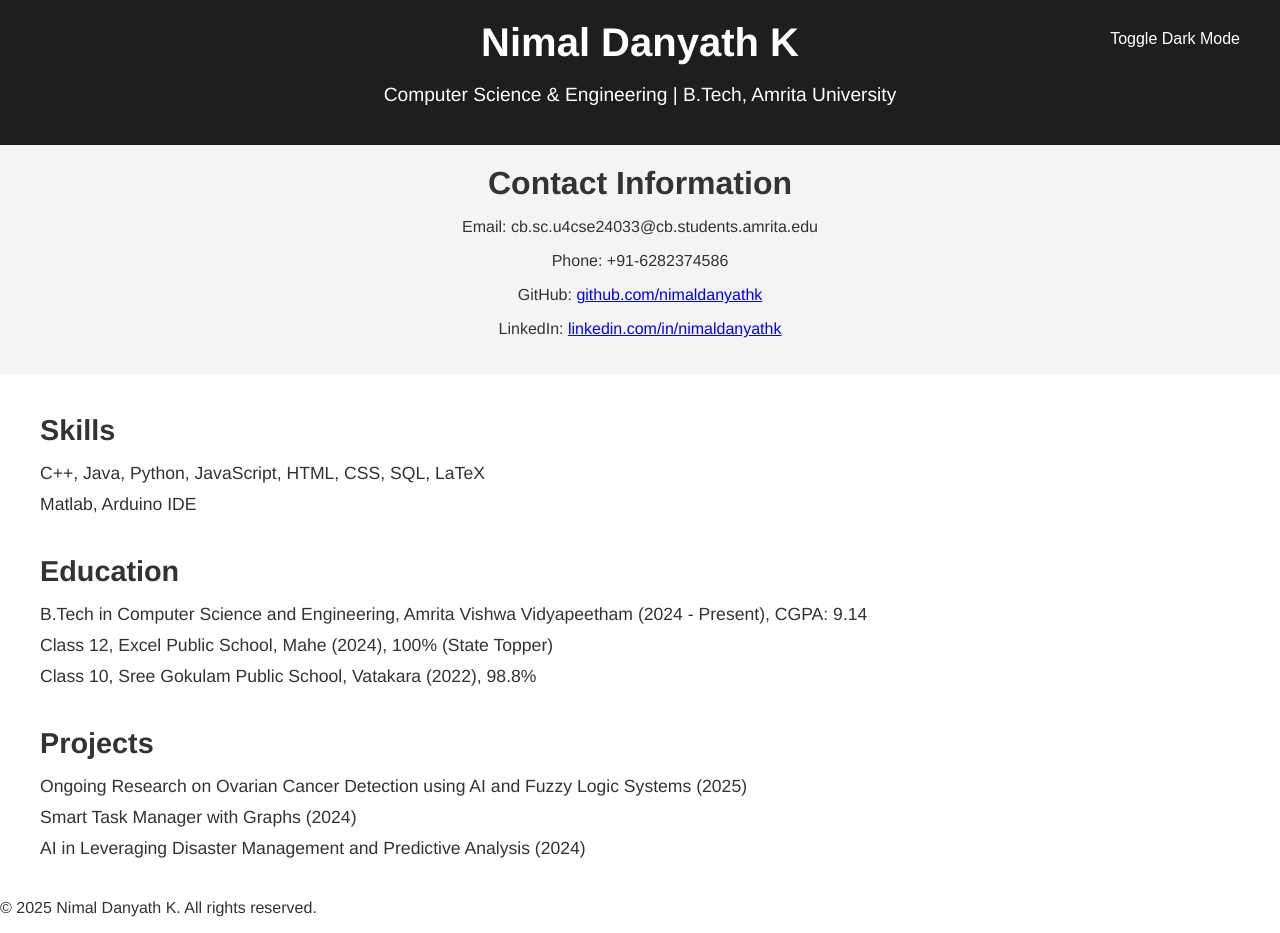
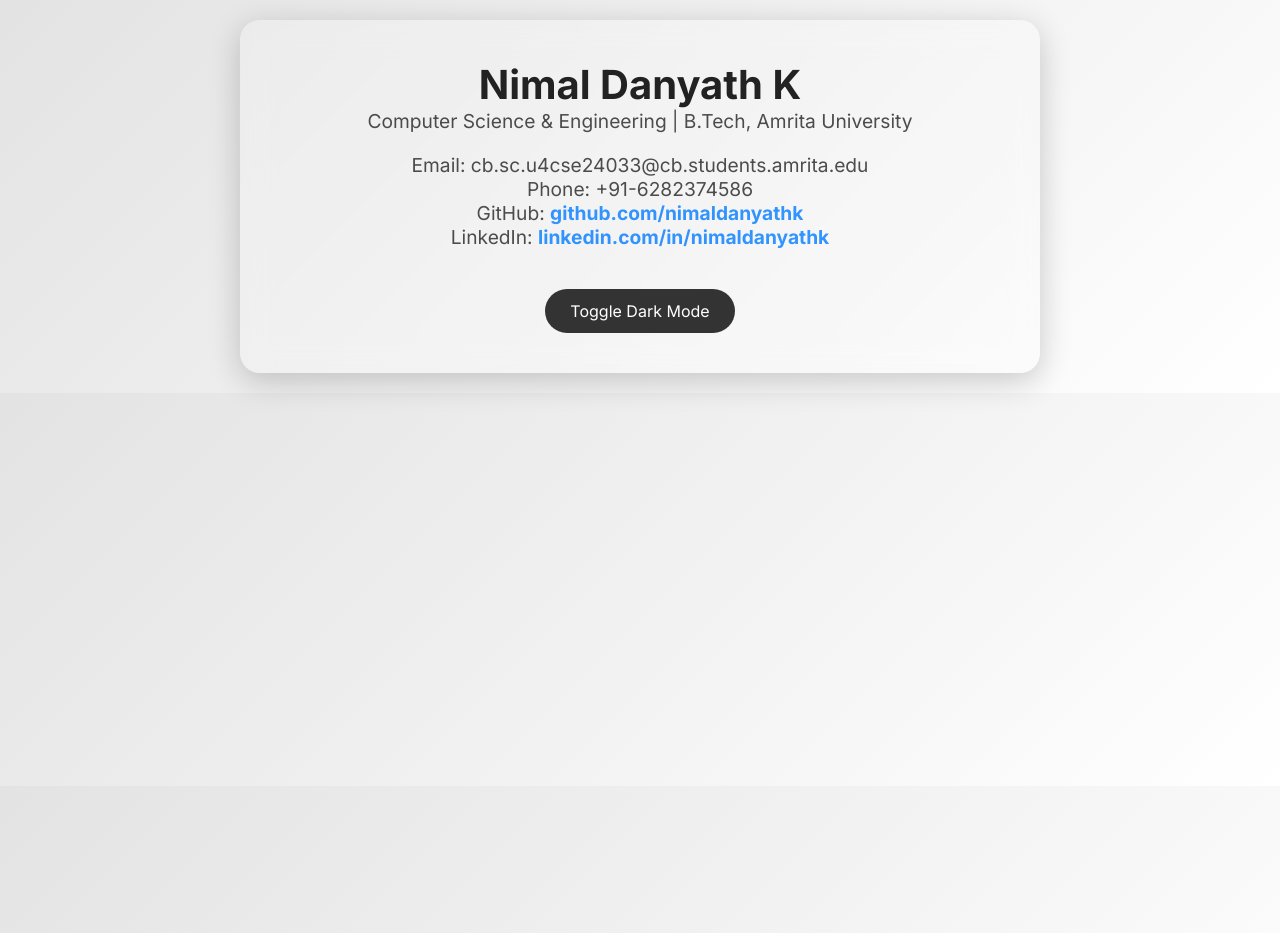
Before and after one commit to nimaldanyathk/nimaldanyathk.github.io, a Jekyll site: the page index.html, which Jekyll copies as it is, in a window 1280 px wide. Built offline with Jekyll 4.4.1, drawn with Linux system fonts in a browser that asks for light colours; after the commit the page ends 900 px from its top, so only the background shows below that.

Commit message:
Update index.html

```diff
--- a/index.html
+++ b/index.html
@@ -1,176 +1,116 @@
 <!DOCTYPE html>
 <html lang="en">
-
 <head>
     <meta charset="UTF-8">
     <meta name="viewport" content="width=device-width, initial-scale=1.0">
     <meta http-equiv="X-UA-Compatible" content="ie=edge">
     <title>Nimal Danyath K - Portfolio</title>
+
     <style>
-        /* General Styles */
-        body {
-            font-family: 'Helvetica Neue', Helvetica, Arial, sans-serif;
+        /* Google Font */
+        @import url('https://fonts.googleapis.com/css2?family=Inter:wght@300;400;700&display=swap');
+
+        /* Base Styles */
+        * {
             margin: 0;
             padding: 0;
-            background-color: #ffffff;
-            color: #333;
-            transition: background-color 0.3s, color 0.3s;
+            box-sizing: border-box;
+            font-family: 'Inter', sans-serif;
+            transition: all 0.3s ease-in-out;
         }
 
-        header {
-            background-color: #1e1e1e;
+        body {
+            background: linear-gradient(135deg, #e3e3e3, #ffffff);
+            color: #222;
+            text-align: center;
             padding: 20px;
-            color: #fff;
-            text-align: center;
         }
 
-        header h1 {
-            margin: 0;
-            font-size: 2.5rem;
+        /* Glassmorphic Card */
+        .container {
+            max-width: 800px;
+            margin: auto;
+            padding: 40px;
+            border-radius: 20px;
+            background: rgba(255, 255, 255, 0.2);
+            box-shadow: 0 8px 32px rgba(0, 0, 0, 0.2);
+            backdrop-filter: blur(15px);
         }
 
-        header p {
+        h1 {
+            font-size: 2.5rem;
+            font-weight: 700;
+        }
+
+        p {
             font-size: 1.2rem;
+            opacity: 0.8;
         }
 
         .contact-info {
-            text-align: center;
-            padding: 20px;
-            background-color: #f4f4f4;
+            margin: 20px 0;
         }
 
-        .contact-info h2 {
-            margin: 0;
-            font-size: 2rem;
-            color: #333;
+        a {
+            text-decoration: none;
+            color: #007bff;
+            font-weight: 600;
         }
 
-        .skills,
-        .education,
-        .projects {
-            margin: 40px;
+        /* Button */
+        .toggle-button {
+            margin-top: 20px;
+            padding: 12px 25px;
+            border: none;
+            font-size: 1rem;
+            border-radius: 30px;
+            background: #333;
+            color: white;
+            cursor: pointer;
+            transition: 0.3s;
         }
 
-        .skills h3,
-        .education h3,
-        .projects h3 {
-            font-size: 1.8rem;
-            margin-bottom: 10px;
+        .toggle-button:hover {
+            background: #555;
         }
 
-        .skills ul,
-        .education ul,
-        .projects ul {
-            list-style: none;
-            padding: 0;
-        }
-
-        .skills li,
-        .education li,
-        .projects li {
-            margin: 10px 0;
-            font-size: 1.1rem;
-        }
-
-        /* Dark Mode Styles */
+        /* Light/Dark Mode */
         .dark-mode {
-            background-color: #121212;
+            background: linear-gradient(135deg, #1a1a1a, #333);
             color: #ddd;
         }
 
-        .dark-mode header {
-            background-color: #333;
+        .dark-mode .container {
+            background: rgba(50, 50, 50, 0.2);
+            box-shadow: 0 8px 32px rgba(255, 255, 255, 0.1);
         }
 
-        .dark-mode .contact-info {
-            background-color: #2c2c2c;
+        .dark-mode .toggle-button {
+            background: #ddd;
+            color: #222;
         }
 
-        .dark-mode .skills li,
-        .dark-mode .education li,
-        .dark-mode .projects li {
-            color: #bbb;
-        }
-
-        /* Toggle Button */
-        .toggle-button {
-            position: fixed;
-            top: 20px;
-            right: 20px;
-            padding: 10px 20px;
-            background-color: #1e1e1e;
-            color: white;
-            border: none;
-            cursor: pointer;
-            font-size: 1rem;
-            border-radius: 25px;
-            transition: background 0.3s;
-        }
-
-        .toggle-button:hover {
-            background-color: #444;
-        }
     </style>
 </head>
 
 <body>
-    <header>
+    <div class="container">
         <h1>Nimal Danyath K</h1>
         <p>Computer Science & Engineering | B.Tech, Amrita University</p>
-    </header>
 
         <div class="contact-info">
-        <h2>Contact Information</h2>
             <p>Email: cb.sc.u4cse24033@cb.students.amrita.edu</p>
             <p>Phone: +91-6282374586</p>
             <p>GitHub: <a href="https://github.com/nimaldanyathk" target="_blank">github.com/nimaldanyathk</a></p>
             <p>LinkedIn: <a href="https://linkedin.com/in/nimaldanyathk" target="_blank">linkedin.com/in/nimaldanyathk</a></p>
         </div>
 
-    <section class="skills">
-        <h3>Skills</h3>
-        <ul>
-            <li>C++, Java, Python, JavaScript, HTML, CSS, SQL, LaTeX</li>
-            <li>Matlab, Arduino IDE</li>
-        </ul>
-    </section>
-
-    <section class="education">
-        <h3>Education</h3>
-        <ul>
-            <li>B.Tech in Computer Science and Engineering, Amrita Vishwa Vidyapeetham (2024 - Present), CGPA: 9.14</li>
-            <li>Class 12, Excel Public School, Mahe (2024), 100% (State Topper)</li>
-            <li>Class 10, Sree Gokulam Public School, Vatakara (2022), 98.8%</li>
-        </ul>
-    </section>
-
-    <section class="projects">
-        <h3>Projects</h3>
-        <ul>
-            <li>Ongoing Research on Ovarian Cancer Detection using AI and Fuzzy Logic Systems (2025)</li>
-            <li>Smart Task Manager with Graphs (2024)</li>
-            <li>AI in Leveraging Disaster Management and Predictive Analysis (2024)</li>
-        </ul>
-    </section>
-
-    <footer>
-        <p>&copy; 2025 Nimal Danyath K. All rights reserved.</p>
-    </footer>
-
         <button class="toggle-button" onclick="toggleDarkMode()">Toggle Dark Mode</button>
+    </div>
 
     <script>
-        // Check if user has dark mode preference saved
-        function checkDarkModePreference() {
-            if (localStorage.getItem('dark-mode') === 'enabled') {
-                document.body.classList.add('dark-mode');
-            }
-        }
-
-        // Toggle dark mode and store preference
         function toggleDarkMode() {
             document.body.classList.toggle('dark-mode');
-
             if (document.body.classList.contains('dark-mode')) {
                 localStorage.setItem('dark-mode', 'enabled');
             } else {
```
Also changed, not shown: other parts of index.html (+4 -3 lines). Lines whose indentation alone changed are shown as unchanged.
